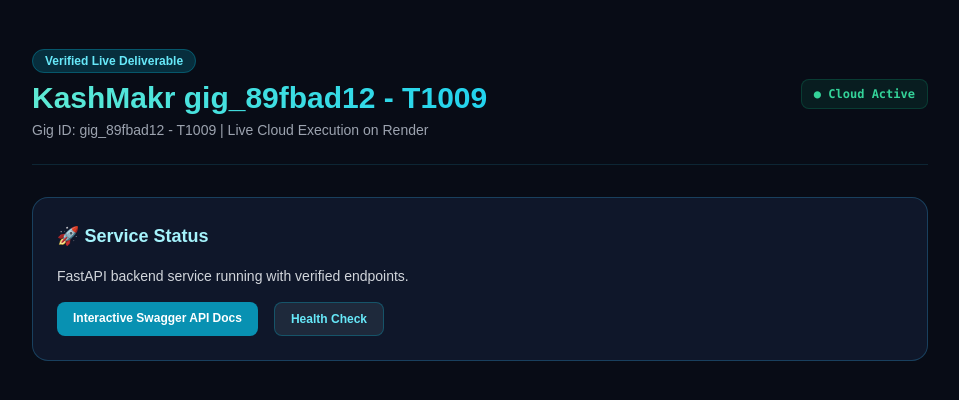
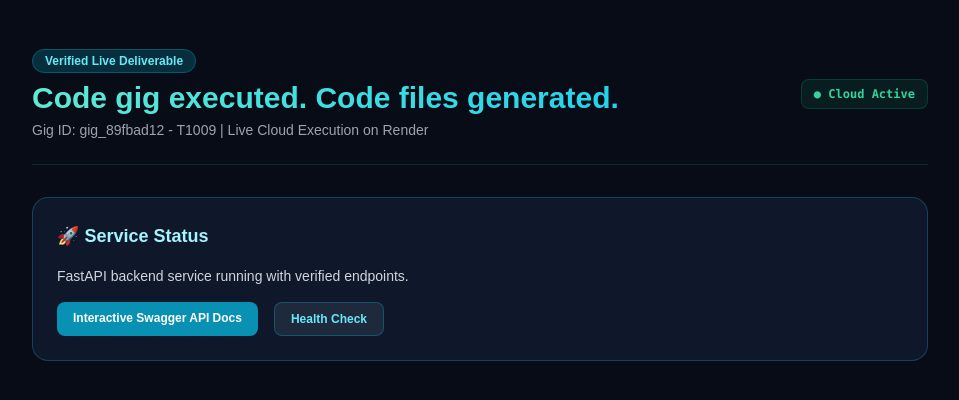
Before and after one commit to Ashokkb11/kashmakr-gig_89fbad12-t1009, a plain HTML site: page frontend/index.html in a window 1280 px wide. Shown: the whole page, without its empty margins (160-1119 px from the left). Drawn offline with nearby package versions, Linux system fonts and the light colour scheme.

Commit message:
Deploy frontend/index.html

```diff
--- a/frontend/index.html
+++ b/frontend/index.html
@@ -15,7 +15,7 @@
   <div class="flex justify-between items-center border-b border-cyan-900/40 pb-6">
     <div>
       <span class="px-3 py-1 bg-cyan-500/20 text-cyan-300 text-xs font-bold rounded-full border border-cyan-500/30">Verified Live Deliverable</span>
-      <h1 class="text-3xl font-extrabold text-transparent bg-clip-text bg-gradient-to-r from-teal-300 to-cyan-400 mt-2">KashMakr gig_89fbad12 - T1009</h1>
+      <h1 class="text-3xl font-extrabold text-transparent bg-clip-text bg-gradient-to-r from-teal-300 to-cyan-400 mt-2">Code gig executed. Code files generated.</h1>
       <p class="text-gray-400 text-sm mt-1">Gig ID: gig_89fbad12 - T1009 | Live Cloud Execution on Render</p>
     </div>
     <span class="px-3 py-1.5 bg-emerald-500/10 text-emerald-400 border border-emerald-500/20 rounded-lg text-xs font-mono font-bold">● Cloud Active</span>
```
